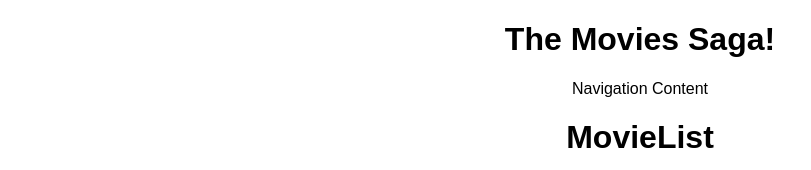
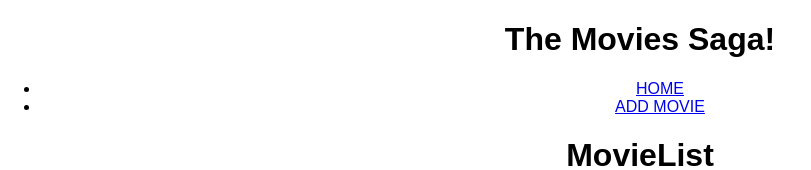
Before and after one commit to tadugan/weekend-movie-app, a React (Create React App) app: page / in a window 1280 px wide. Shown: the top 170 px of the page, without its empty margins (0-811 px from the left). Built offline with nearby package versions, Linux system fonts and the light colour scheme; no server answers.

Commit message:
Added basic Navigation bar

```diff
--- a/src/components/App/App.js
+++ b/src/components/App/App.js
@@ -9,8 +9,11 @@
   return (
     <div className="App">
       <h1>The Movies Saga!</h1>
-      <Navigation />
       <Router>
+        {/* Navigation bar on all views */}
+        <Navigation />
+
+        {/* User is directed to this view on page load. MovieList page */}
         <Route path="/" exact>
           <MovieList />
         </Route>
--- a/src/components/Navigation/Navigation.jsx
+++ b/src/components/Navigation/Navigation.jsx
@@ -1,6 +1,15 @@
+import { Link } from "react-router-dom";
+
 function Navigation() {
     return (
-        <p>Navigation Content</p>
+            <ul>
+                <li>
+                    <Link to="/">HOME</Link>
+                </li>
+                <li>
+                    <Link to="/addmovie">ADD MOVIE</Link>
+                </li>
+            </ul>
     );
 }
 
```
